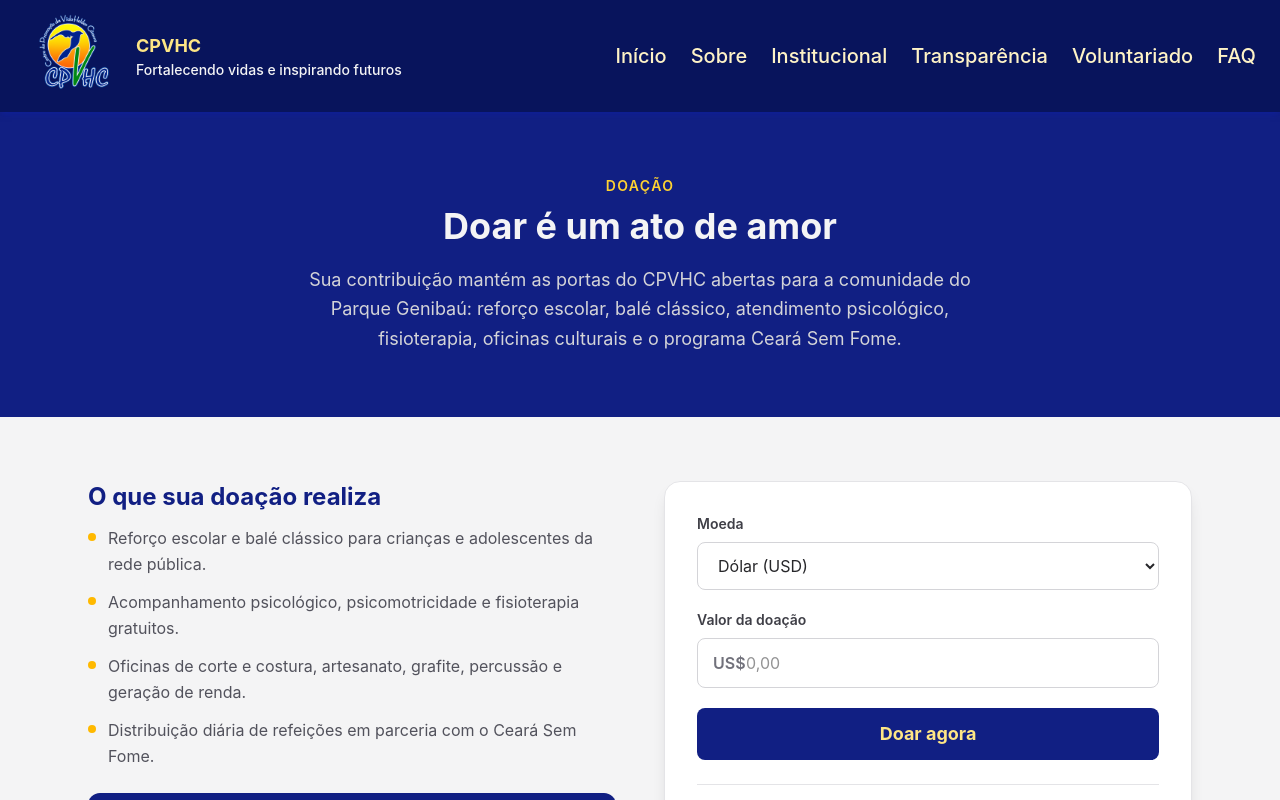
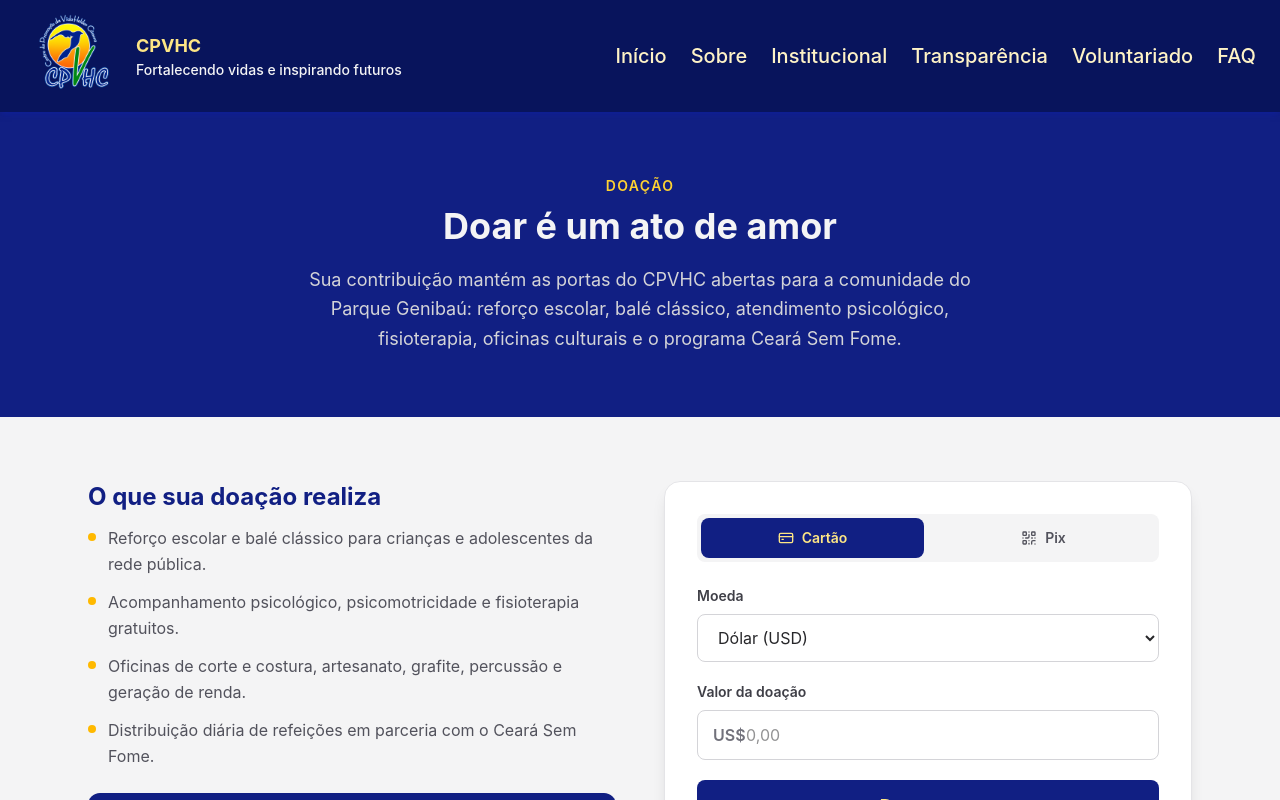
Before and after one commit to Myzoulz/Next.js-Tailwind-Centro-de-Promocao-da-Vida-Helder-Camara, a Next.js app: page /donate in a window 1280 px wide. Shown: the top 800 px of the page. Built offline with nearby package versions, Linux system fonts and the light colour scheme.

Commit message:
adiciona aba de doacao por pix com qr code fixo (santander)

```diff
--- /dev/null
+++ b/components/DonateForm/PixDonation.tsx
@@ -0,0 +1,50 @@
+"use client";
+import { useState } from "react";
+import { Copy, Check } from "lucide-react";
+import { pixQrImage, pixCode } from "@/constants/pix";
+
+export default function PixDonation() {
+    const [copied, setCopied] = useState(false);
+
+    async function handleCopy() {
+        if (!pixCode) return;
+        try {
+            await navigator.clipboard.writeText(pixCode);
+            setCopied(true);
+            setTimeout(() => setCopied(false), 2500);
+        } catch {
+            // noop
+        }
+    }
+
+    return (
+        <div className="flex flex-col items-center gap-5">
+            <div className="flex flex-col items-center gap-3">
+                <div className="bg-white border border-zinc-300 rounded-xl p-3">
+                    <img src={pixQrImage} alt="QR Code Pix do CPVHC" className="w-56 h-56" />
+                </div>
+                <p className="font-semibold text-zinc-700 text-center">
+                    Escaneie o QR Code com o app do seu banco
+                </p>
+            </div>
+
+            <div className="flex flex-col gap-2 items-center">
+                <p className="text-xs text-zinc-500 text-center leading-relaxed max-w-xs">
+                    Informe <strong>o valor que deseja doar</strong> no seu banco. O pagamento cai
+                    <strong> direto na conta da ONG (Bradesco)</strong>, sem taxas de cartão.
+                </p>
+
+                {pixCode && (
+                    <button
+                        type="button"
+                        onClick={handleCopy}
+                        className="flex items-center gap-2 bg-zinc-100 hover:bg-zinc-200 text-zinc-700 text-sm font-semibold py-2 px-4 rounded-lg transition-colors duration-200"
+                    >
+                        {copied ? <Check className="w-4 h-4 text-green-600" /> : <Copy className="w-4 h-4" />}
+                        {copied ? "Código Pix copiado!" : "Copiar código Pix"}
+                    </button>
+                )}
+            </div>
+        </div>
+    );
+}
--- a/components/DonateForm/index.tsx
+++ b/components/DonateForm/index.tsx
@@ -1,6 +1,8 @@
 "use client";
 import { useState } from "react";
+import { CreditCard, QrCode } from "lucide-react";
 import { donationCurrencies, getCurrency, parseAmountToMinorUnits, type DonationCurrency } from "@/constants/donation";
+import PixDonation from "./PixDonation";
 
 function detectCurrency(): DonationCurrency["code"] {
     if (typeof navigator === "undefined") return "brl";
@@ -15,6 +17,7 @@ function detectCurrency(): DonationCurrency["code"] {
 }
 
 export default function DonateForm() {
+    const [method, setMethod] = useState<"cartao" | "pix">("cartao");
     const [currencyCode, setCurrencyCode] = useState<DonationCurrency["code"]>(detectCurrency);
     const [amount, setAmount] = useState("");
     const [loading, setLoading] = useState(false);
@@ -69,6 +72,31 @@ export default function DonateForm() {
 
     return (
         <div className="bg-white rounded-2xl shadow-lg p-6 md:p-8 border border-zinc-200 flex flex-col gap-6">
+            <div className="grid grid-cols-2 gap-2 bg-zinc-100 rounded-lg p-1">
+                <button
+                    type="button"
+                    onClick={() => setMethod("cartao")}
+                    className={`flex items-center justify-center gap-2 rounded-lg py-2.5 text-sm font-semibold transition-colors duration-200 cursor-pointer ${
+                        method === "cartao" ? "bg-brand-800 text-amber-200" : "text-zinc-600 hover:bg-zinc-200"
+                    }`}
+                >
+                    <CreditCard className="w-4 h-4" />
+                    Cartão
+                </button>
+                <button
+                    type="button"
+                    onClick={() => setMethod("pix")}
+                    className={`flex items-center justify-center gap-2 rounded-lg py-2.5 text-sm font-semibold transition-colors duration-200 cursor-pointer ${
+                        method === "pix" ? "bg-brand-800 text-amber-200" : "text-zinc-600 hover:bg-zinc-200"
+                    }`}
+                >
+                    <QrCode className="w-4 h-4" />
+                    Pix
+                </button>
+            </div>
+
+            {method === "cartao" ? (
+                <>
                     <form onSubmit={handleSubmit} className="flex flex-col gap-5">
                         <div className="flex flex-col gap-2">
                             <label htmlFor="currency" className="text-sm font-semibold text-zinc-700">
@@ -136,6 +164,24 @@ export default function DonateForm() {
                             Pagamento seguro processado pela Stripe. Nenhum dado de cartão é armazenado por nós.
                         </p>
                     </div>
+                </>
+            ) : (
+                <>
+                    <PixDonation />
+
+                    <div className="flex flex-col gap-2 text-xs text-zinc-500 border-t border-zinc-200 pt-4">
+                        <p>
+                            O valor da doação é informado por você no app do seu banco. O pagamento cai{" "}
+                            <strong>direto na conta da ONG (Bradesco)</strong>, sem taxas de cartão.
+                        </p>
+                        <p className="flex items-center gap-1">
+                            <span className="inline-block w-2 h-2 rounded-full bg-amber-400" />
+                            Confira o beneficiário <strong>Centro de Promoção da Vida Hélder Câmara</strong> antes de
+                            confirmar a transferência.
+                        </p>
+                    </div>
+                </>
+            )}
         </div>
     );
 }
--- /dev/null
+++ b/constants/pix.ts
@@ -0,0 +1,3 @@
+export const pixQrImage = "/pix-qr.jpeg";
+
+export const pixCode = "00020126360014BR.GOV.BCB.PIX0114+55859919576475204000053039865802BR5905CPVHC6009FORTALEZA62090505CPVHC630498D6";
```
Also changed, not shown: public/pix-qr.jpeg (added). Lines whose indentation alone changed are shown as unchanged.
